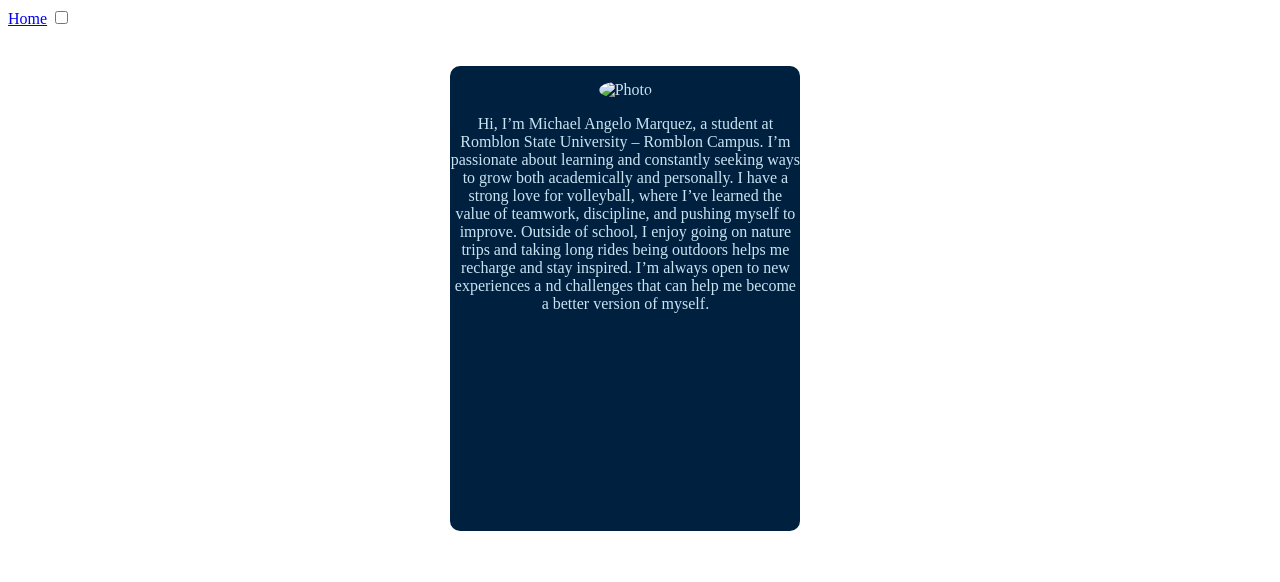
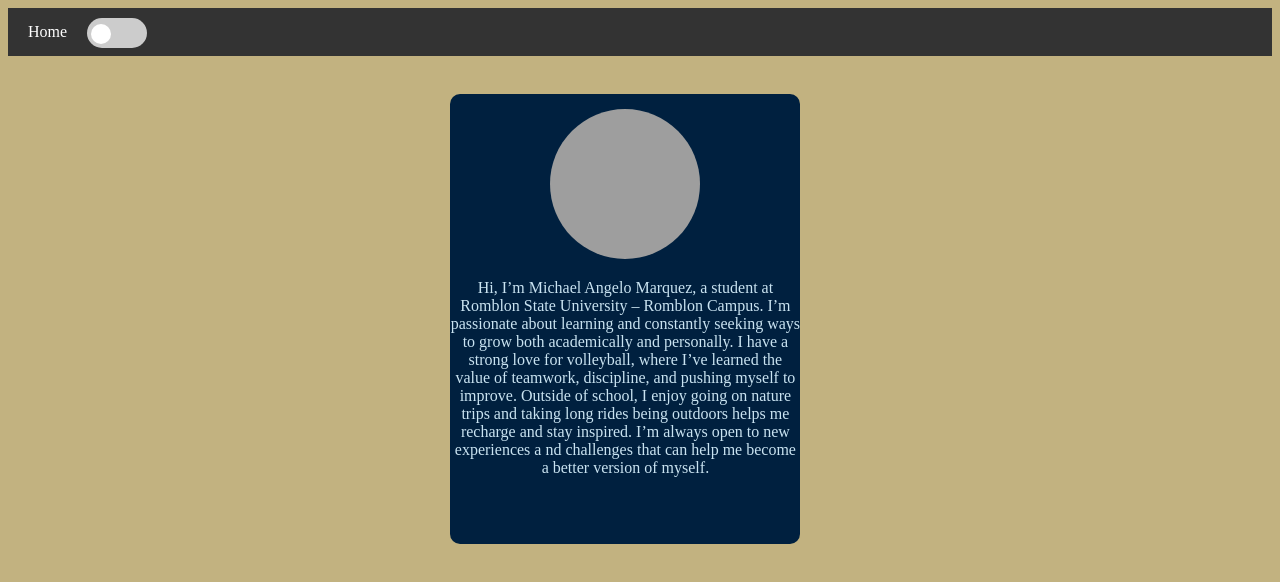
Before and after one commit to Micchiato08/sample, a plain HTML site: page about.html in a window 1280 px wide. Drawn offline with Linux system fonts and the light colour scheme; the site is published under a folder, as on GitHub Pages, so addresses that start at the root find nothing.

Commit message:
Update about.html

```diff
--- a/about.html
+++ b/about.html
@@ -3,7 +3,7 @@
 <head>
     <meta charset="UTF-8">
     <meta name="viewport" content="width=device-width, initial-scale=1.0">
-    <link rel = "stylesheet" href="/css/main.css">
+    <link rel = "stylesheet" href="css/main.css">
     <title>about me</title>
 </head>
     <style>
@@ -31,7 +31,7 @@
     </style>
 <body>
     <div class="navbar">
-        <a href="Index.html">Home</a>
+        <a href="index.html">Home</a>
         <label class="switch">
             <input type="checkbox" id="toggle-button">
             <span class="slider"></span>
@@ -40,7 +40,7 @@
     </div>
     <div class="me">
         <div class="profile">
-            <img src="/images/IMG_20250402_075603.jpg" class="rounded-image" alt="Photo">
+            <img src="images/IMG_20250402_075603.jpg" class="rounded-image" alt="Photo">
             <p>
                 Hi, I’m Michael Angelo Marquez, a student at Romblon State University – Romblon Campus.
                 I’m passionate about learning and constantly seeking ways to grow both academically and personally.
```
